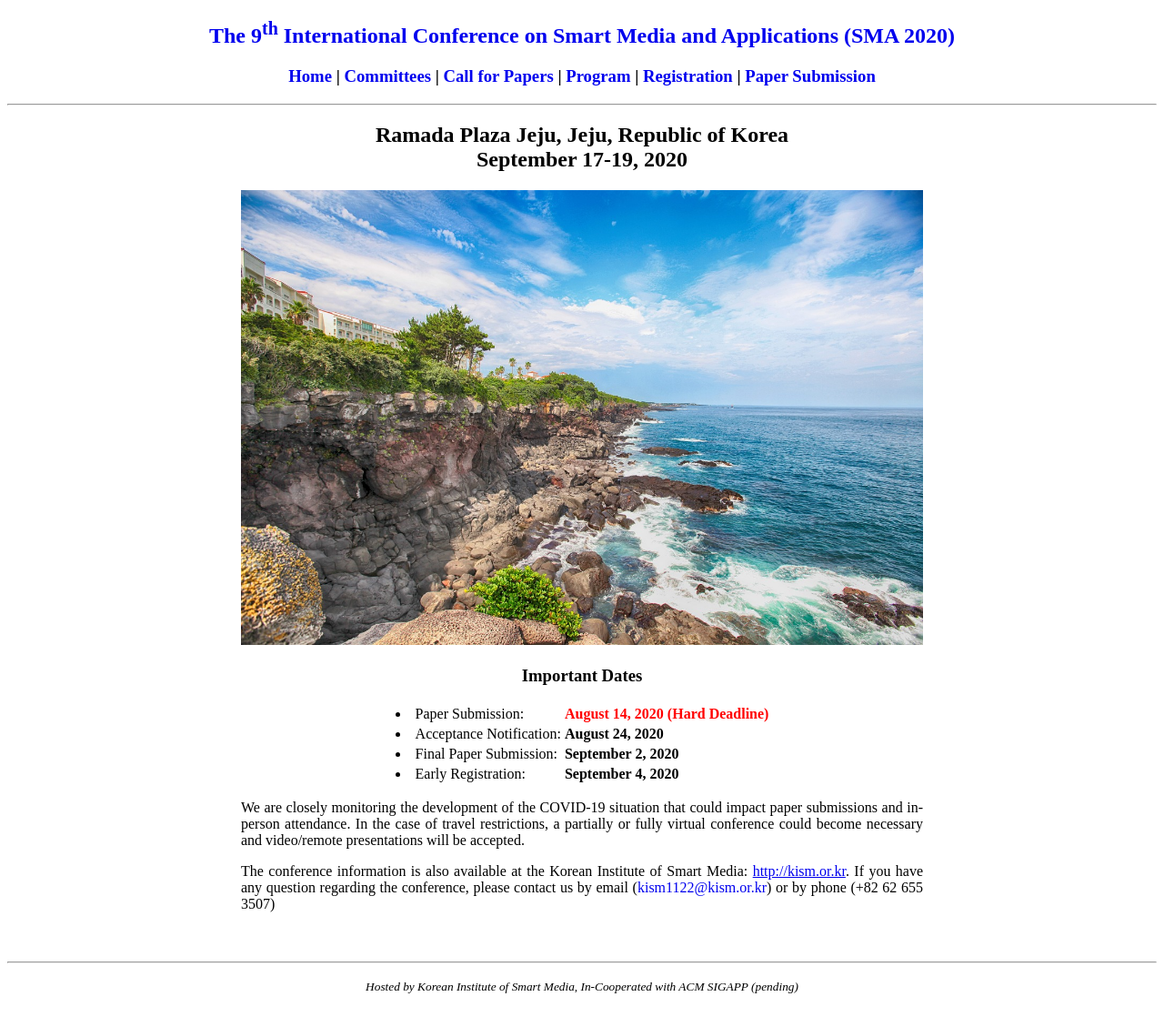
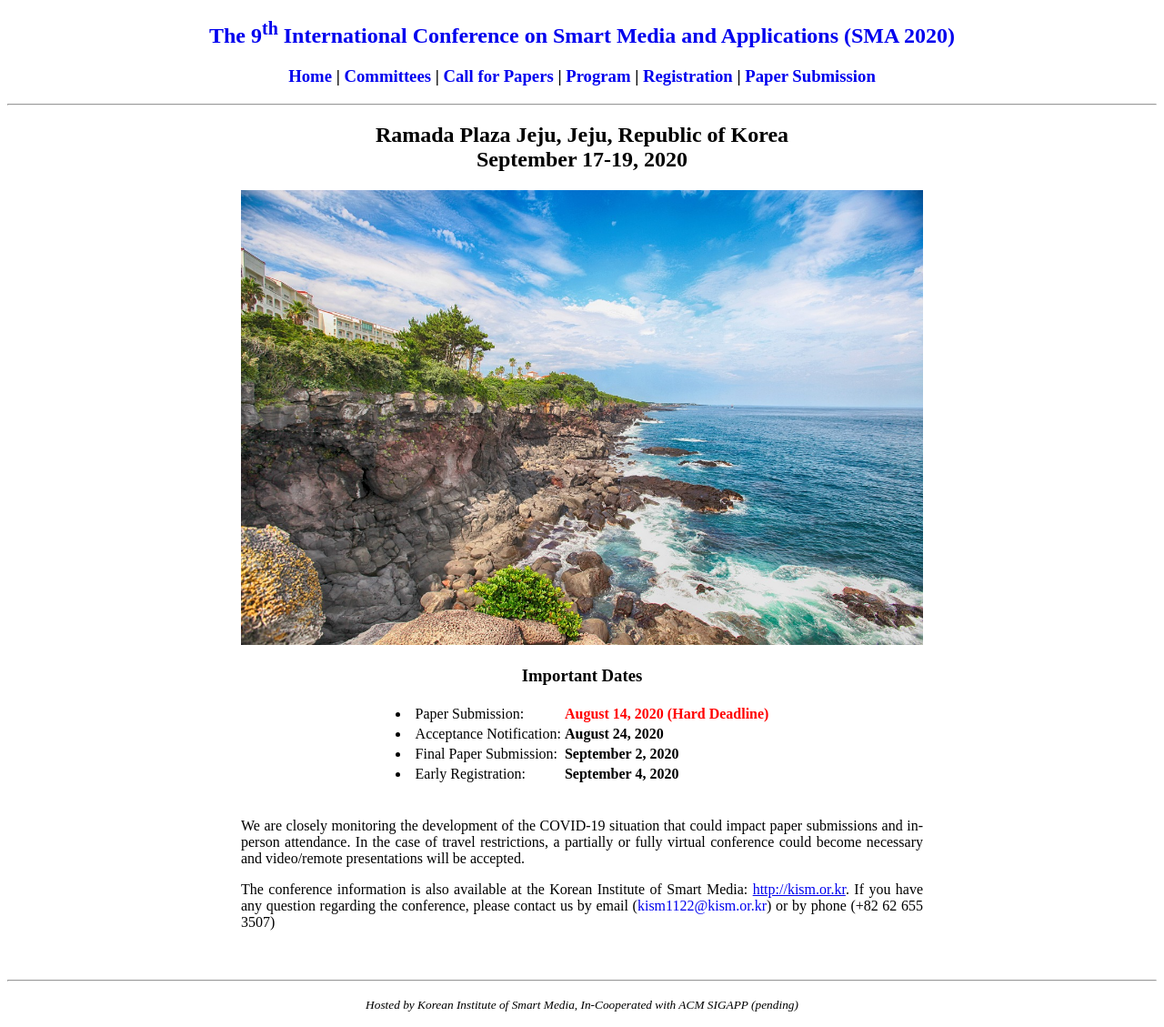
Before and after one commit to icea-conf/sma-2020.github.io, a Jekyll site: the page built from index.html, in a window 1280 px wide. Shown: the whole page at 91% size. Built offline with Jekyll 4.4.1, drawn with Linux system fonts in a browser that asks for light colours; the list of posts is cut into pages by our own code.

Commit message:
Update index.html

```diff
--- a/index.html
+++ b/index.html
@@ -54,7 +54,7 @@ title: SMA 2020
             </div>
             </center>
 
-            <div>
+            <div style="padding-top:20px">
                   <p style="text-align: justify">We are closely monitoring the development of the COVID-19 situation that could impact paper submissions and in-person attendance. In the case of travel restrictions, a partially or fully virtual conference could become necessary and video/remote presentations will be accepted.</p>
                   <p style="text-align: justify">The conference information is also available at the Korean Institute of Smart Media: <a href='http://kism.or.kr/'>http://kism.or.kr</a>. If you have any question regarding the conference, please contact us by email (<a style="text-decoration:none" href="mailto:kism1122@kism.or.kr">kism1122@kism.or.kr</a>) or by phone (+82 62 655 3507)</p>
             </div>
```
